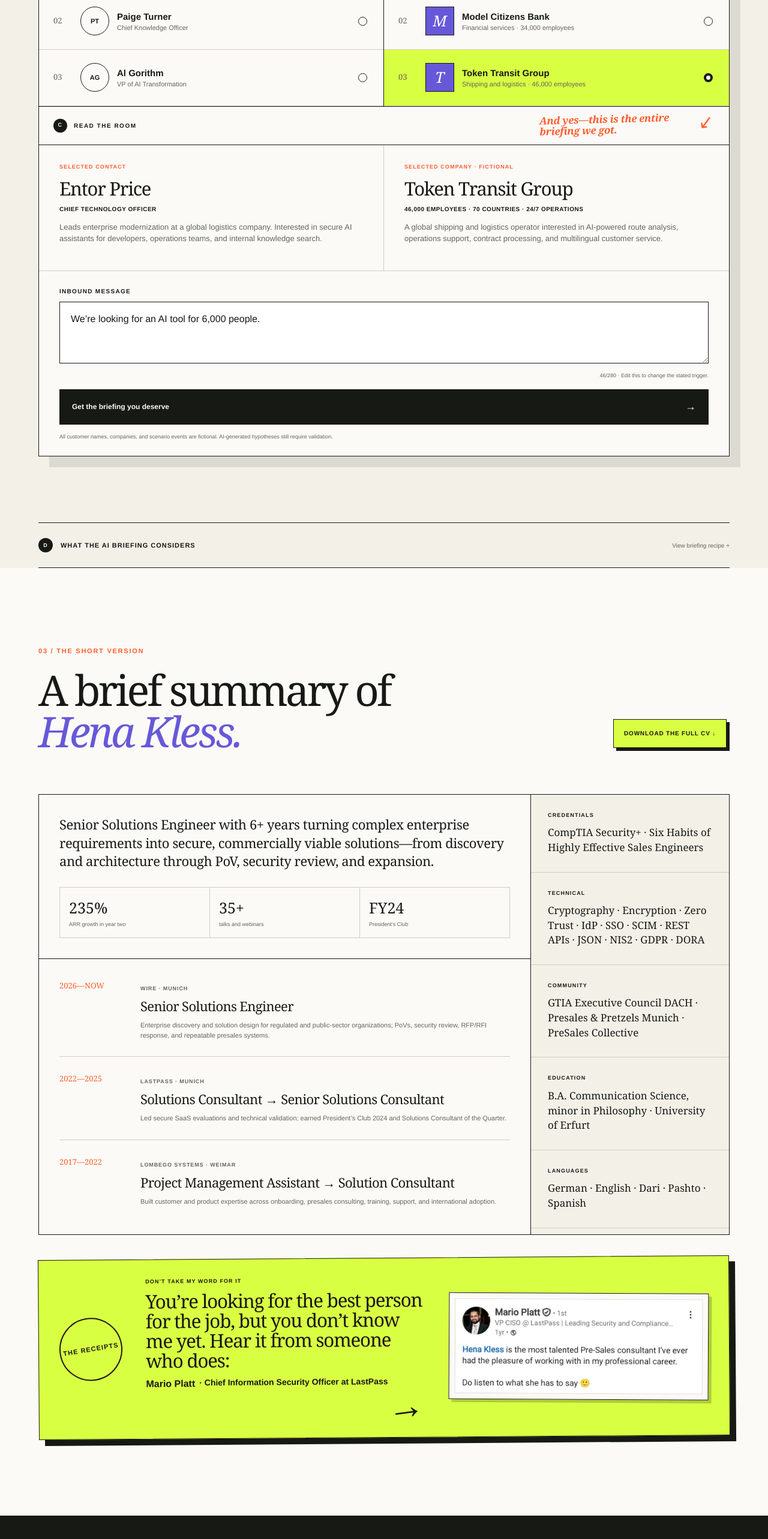
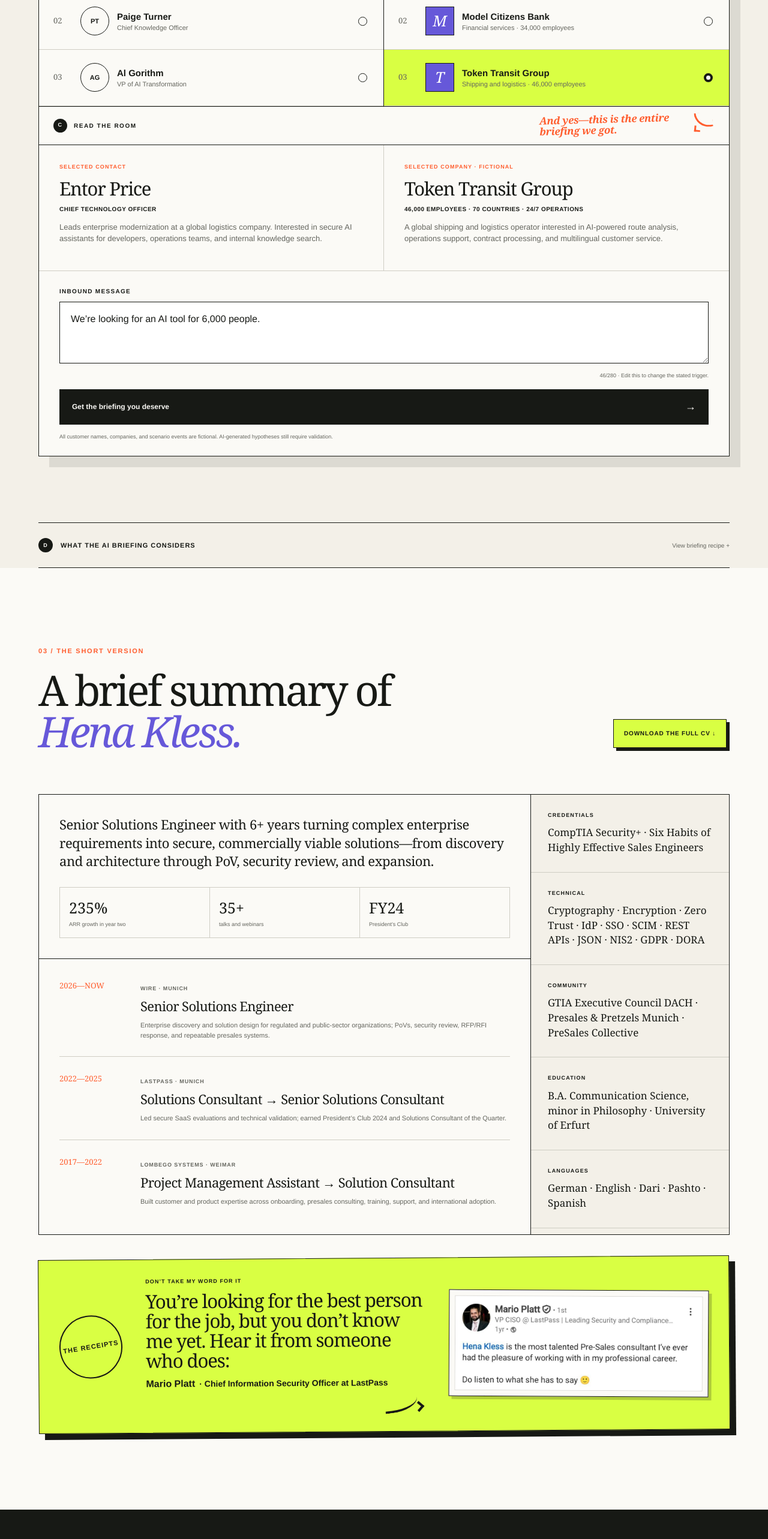
Before and after one commit to henakless/hena-presales, a Next.js app: page /presales/ in a window 1280 px wide. Shown: the part 3126-5692 px from the top of the page at 60% size. Built offline with nearby package versions, Linux system fonts and the light colour scheme.

Commit message:
fix: polish recommendation links and arrows

```diff
--- a/app/globals.css
+++ b/app/globals.css
@@ -139,7 +139,9 @@
 
 .selection-review { position: relative; grid-column: 1 / -1; border-top: 1px solid var(--ink); }
 .briefing-handoff-note { position: absolute; top: 11px; right: 26px; z-index: 1; display: flex; max-width: 290px; align-items: center; gap: 9px; color: var(--orange); font-family: var(--serif); font-size: 17px; font-style: italic; font-weight: 700; letter-spacing: -.02em; line-height: 1.05; transform: rotate(-1.5deg); }
-.briefing-handoff-note b { flex: 0 0 auto; font-family: var(--sans); font-size: 30px; font-style: normal; font-weight: 400; line-height: 1; transform: rotate(-7deg); }
+.briefing-handoff-note b { position: relative; width: 38px; height: 34px; flex: 0 0 38px; transform: rotate(-5deg); }
+.briefing-handoff-note b::before { content: ""; position: absolute; right: 1px; top: 1px; width: 30px; height: 25px; border-bottom: 3px solid var(--orange); border-left: 3px solid var(--orange); border-radius: 0 0 0 28px; }
+.briefing-handoff-note b::after { content: ""; position: absolute; left: 5px; bottom: 2px; width: 10px; height: 10px; border-bottom: 3px solid var(--orange); border-left: 3px solid var(--orange); transform: rotate(12deg); }
 .selection-review-grid { display: grid; grid-template-columns: repeat(2, minmax(0, 1fr)); }
 .selection-review-grid article { min-height: 210px; padding: 30px 34px; border-bottom: 1px solid var(--line); }
 .selection-review-grid article:first-child { border-right: 1px solid var(--line); }
@@ -359,10 +361,15 @@
 .reference-stamp { display: grid; width: 105px; height: 105px; place-items: center; border: 2px solid var(--ink); border-radius: 50%; font-size: 11px; font-weight: 950; letter-spacing: .1em; text-align: center; transform: rotate(-9deg); }
 .reference-label { margin-bottom: 8px; font-size: 9px; font-weight: 900; letter-spacing: .12em; text-transform: uppercase; }
 .reference-card blockquote { margin-bottom: 12px; font-family: var(--serif); font-size: clamp(24px, 2.45vw, 37px); letter-spacing: -.04em; line-height: 1.06; }
-.reference-attribution { display: flex; flex-wrap: wrap; gap: 4px 7px; margin: 0; font-size: 14px; font-weight: 750; line-height: 1.35; }
+.reference-attribution { margin: 0; font-size: 14px; font-weight: 750; line-height: 1.35; }
+.reference-attribution a { display: flex; width: max-content; max-width: 100%; align-items: baseline; gap: 7px; color: inherit; text-decoration-color: transparent; text-decoration-thickness: 2px; text-underline-offset: 4px; white-space: nowrap; transition: text-decoration-color 160ms ease; }
+.reference-attribution a:hover { text-decoration-color: currentColor; }
 .reference-attribution strong { font-size: 16px; font-weight: 950; }
-.reference-arrow { display: block; width: max-content; margin: 2px 8px -2px auto; font-family: var(--serif); font-size: 62px; line-height: .8; transform: rotate(-7deg); transform-origin: center; }
+.reference-arrow { position: relative; display: block; width: 68px; height: 40px; margin: 3px 8px -3px auto; transform: rotate(-7deg); transform-origin: center; }
+.reference-arrow::before { content: ""; position: absolute; left: 2px; bottom: 5px; width: 55px; height: 27px; border-bottom: 4px solid var(--ink); border-radius: 0 0 80% 0; }
+.reference-arrow::after { content: ""; position: absolute; right: 3px; bottom: 4px; width: 13px; height: 13px; border-right: 4px solid var(--ink); border-bottom: 4px solid var(--ink); transform: rotate(-42deg); }
 .reference-proof { margin: 0; padding: 9px; border: 1px solid var(--ink); background: var(--paper); box-shadow: 5px 5px 0 rgba(23, 25, 21, .22); transform: rotate(.7deg); }
+.reference-proof a { display: block; }
 .reference-proof img { display: block; width: 100%; height: auto; border: 1px solid rgba(23, 25, 21, .14); }
 
 .site-footer { display: flex; justify-content: space-between; gap: 52px; align-items: flex-end; padding: 76px clamp(24px, 5vw, 80px); background: var(--ink); color: var(--paper); }
@@ -438,7 +445,7 @@
   .selection-review-grid article { min-height: 0; padding: 24px 20px; }
   .selection-review-grid article:first-child { border-right: 0; }
   .briefing-handoff-note { top: 10px; right: 18px; max-width: 245px; font-size: 15px; }
-  .briefing-handoff-note b { font-size: 26px; }
+  .briefing-handoff-note b { width: 34px; height: 31px; flex-basis: 34px; }
   .message-field { padding: 24px 20px 12px; }
   .prepare-button { width: calc(100% - 40px); margin: 0 20px 14px; }
   .fiction-note { padding: 0 20px 22px; }
@@ -483,6 +490,7 @@
   .cv-timeline article { grid-template-columns: 1fr; gap: 8px; }
   .reference-card { grid-template-columns: 1fr; gap: 22px; padding: 25px 22px; }
   .reference-stamp { width: 82px; height: 82px; }
+  .reference-attribution a { width: auto; flex-wrap: wrap; gap: 2px 7px; white-space: normal; }
   .reference-arrow { display: none; }
   .reference-proof { grid-column: auto; }
   .site-footer { padding-block: 65px; }
--- a/app/page.tsx
+++ b/app/page.tsx
@@ -437,7 +437,7 @@
             <div className="panel-label"><span>C</span> Read the room</div>
             <aside className="briefing-handoff-note" aria-label="A note about the limited lead briefing">
               <span>And yes—this is the entire briefing we got.</span>
-              <b aria-hidden="true">↙</b>
+              <b aria-hidden="true" />
             </aside>
             <div className="selection-review-grid">
               <article>
@@ -729,15 +729,19 @@
               from someone who does:
             </blockquote>
             <p className="reference-attribution">
-              <strong>Mario Platt</strong><span>· Chief Information Security Officer at LastPass</span>
+              <a href="https://www.linkedin.com/in/marioplatt" target="_blank" rel="noreferrer">
+                <strong>Mario Platt</strong><span>· Chief Information Security Officer at LastPass</span>
+              </a>
             </p>
-            <span className="reference-arrow" aria-hidden="true">→</span>
+            <span className="reference-arrow" aria-hidden="true" />
           </div>
           <figure className="reference-proof">
-            <img
-              src={`${SITE_BASE_PATH}/mario-platt-linkedin-reference.jpg`}
-              alt="LinkedIn screenshot of Mario Platt recommending Hena Kless"
-            />
+            <a href="https://www.linkedin.com/in/marioplatt" target="_blank" rel="noreferrer" aria-label="View Mario Platt on LinkedIn">
+              <img
+                src={`${SITE_BASE_PATH}/mario-platt-linkedin-reference.jpg`}
+                alt="LinkedIn screenshot of Mario Platt recommending Hena Kless"
+              />
+            </a>
           </figure>
         </aside>
       </section>
```
